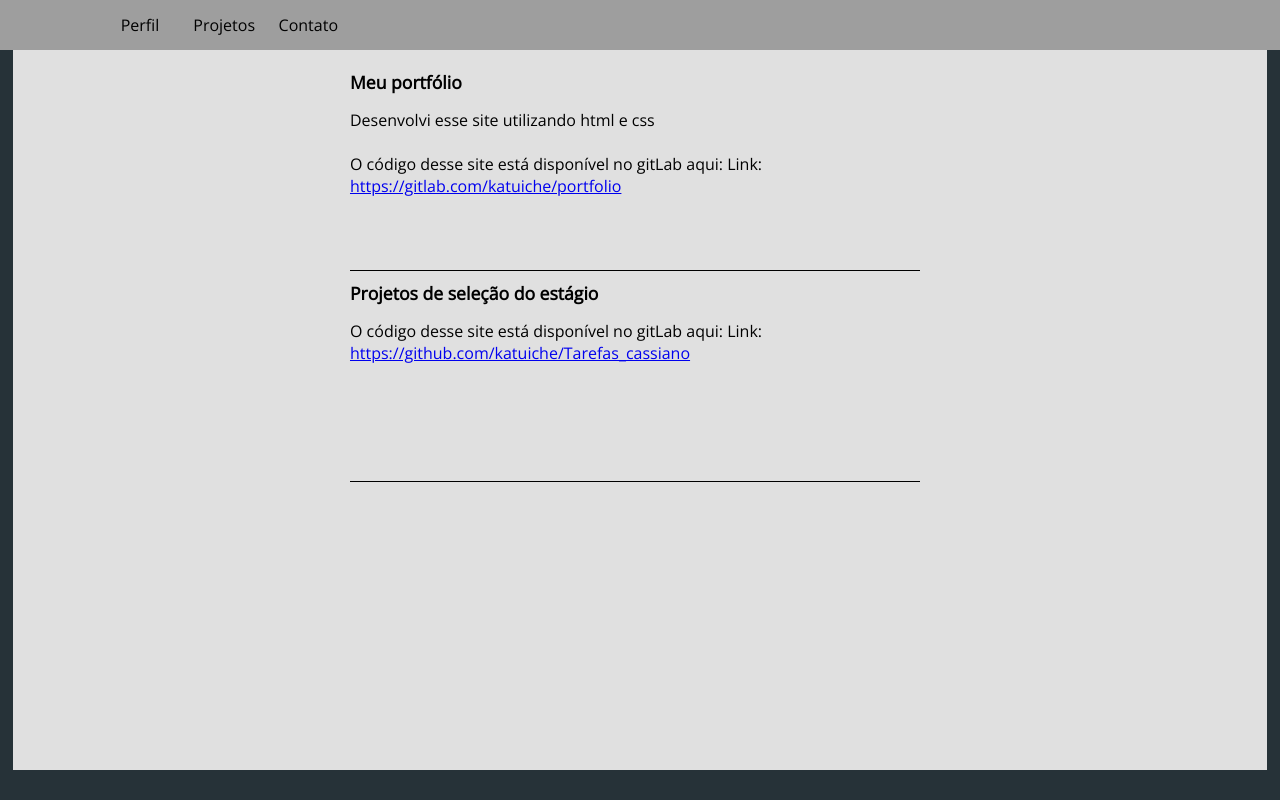
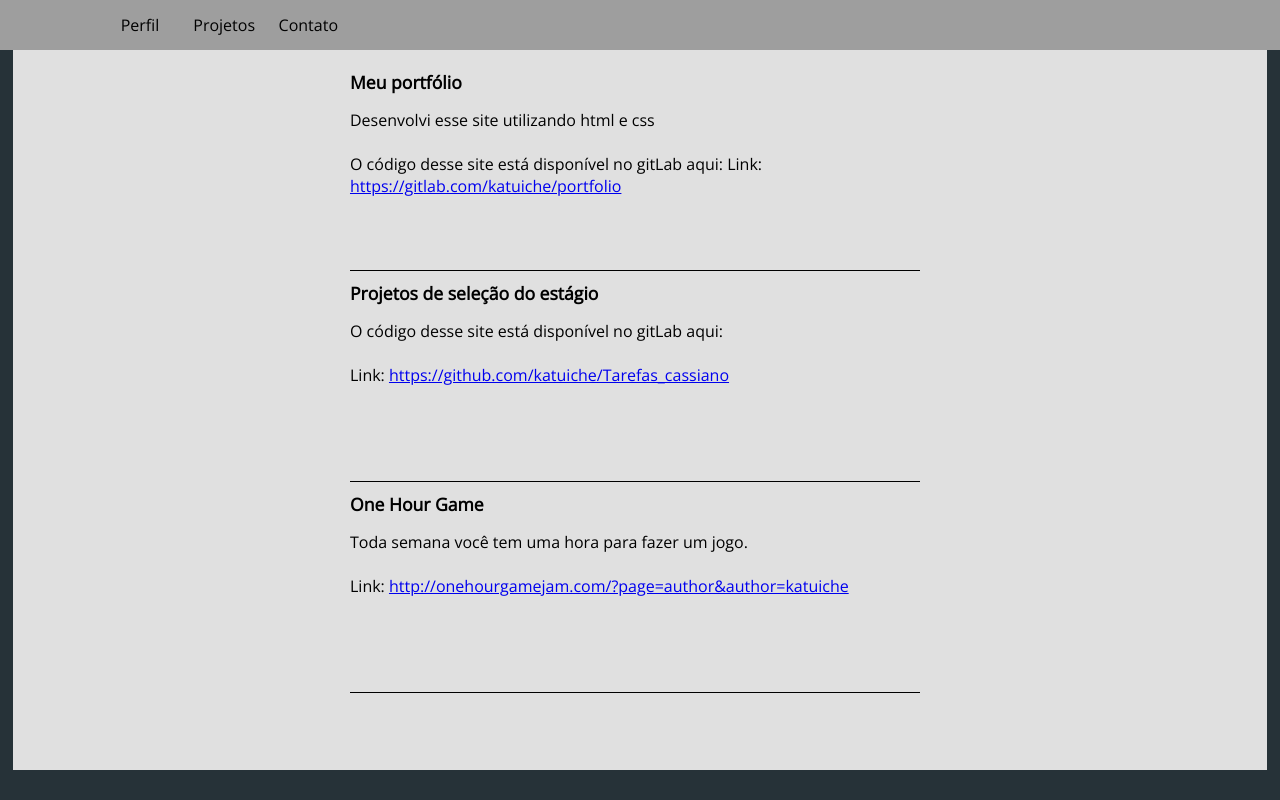
Before and after one commit to CassianoBelniak/PortfolioSite, a plain HTML site: page projetos.html in a window 1280 px wide. Drawn offline with nearby package versions, Linux system fonts and the light colour scheme.

Commit message:
More projects

```diff
--- a/projetos.html
+++ b/projetos.html
@@ -19,9 +19,8 @@
       <div id="projectWraper">
         <div class="project">
           <div class="projectTitle">Meu portfólio</div>
-          Desenvolvi esse site utilizando html e css<br>
-
-          <br>
+          Desenvolvi esse site utilizando html e css
+          <br><br>
           O código desse site está disponível no gitLab aqui:
           Link: <a href="https://gitlab.com/katuiche/portfolio">
             https://gitlab.com/katuiche/portfolio
@@ -30,10 +29,20 @@
         <div class="project">
           <div class="projectTitle">Projetos de seleção do estágio</div>
           O código desse site está disponível no gitLab aqui:
+          <br><br>
           Link: <a href="https://github.com/katuiche/Tarefas_cassiano">
             https://github.com/katuiche/Tarefas_cassiano
           </a>
         </div>
+        <div class="project">
+          <div class="projectTitle">One Hour Game</div>
+          Toda semana você tem uma hora para fazer um jogo.
+          <br><br>
+          Link: <a href="http://onehourgamejam.com/?page=author&author=katuiche">
+            http://onehourgamejam.com/?page=author&author=katuiche
+          </a>
+        </div>
+
       </div>
     </div>
 
```
